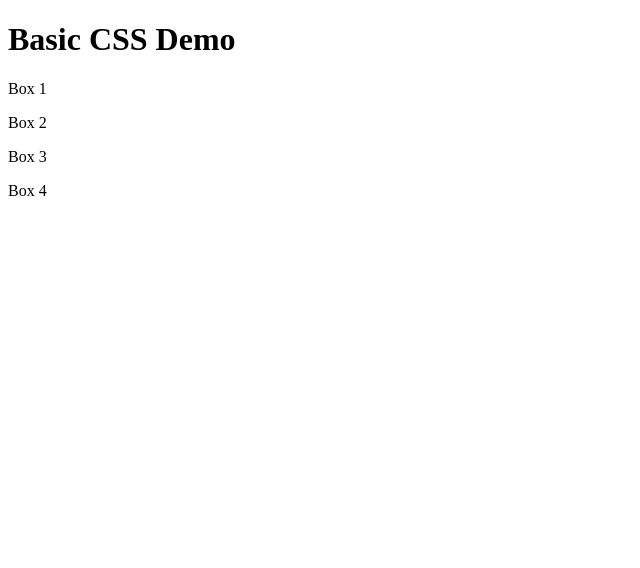
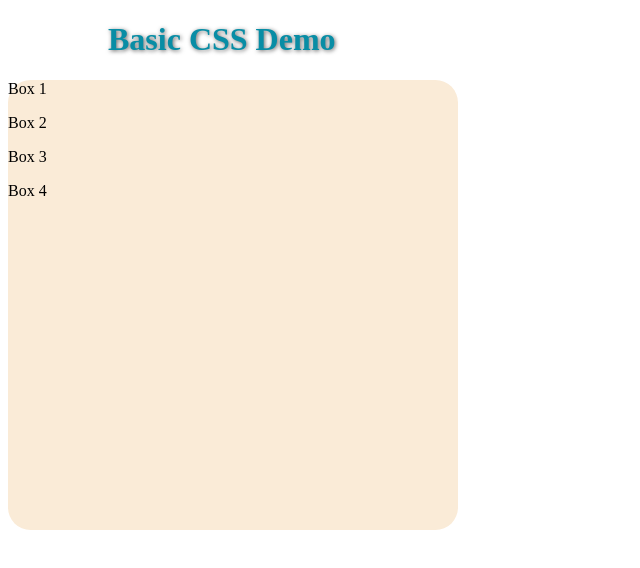
Before and after one commit to mikeestolas/Projects, a plain HTML site: page Basic_css_demo1.html in a window 1280 px wide. Shown: the whole page, without its empty margins (0-640 px from the left). Drawn offline with Linux system fonts and the light colour scheme.

Commit message:
Update Basic_css_demo1.html

```diff
--- a/Basic_css_demo1.html
+++ b/Basic_css_demo1.html
@@ -3,6 +3,7 @@
 	<head>
 	<meta charset="UTF-8">
 	<title>Basic  HTML Template</title>
+	<link rel="stylesheet" href="./css/basic_style.css">
 	</head>
 	<body>
 
```
